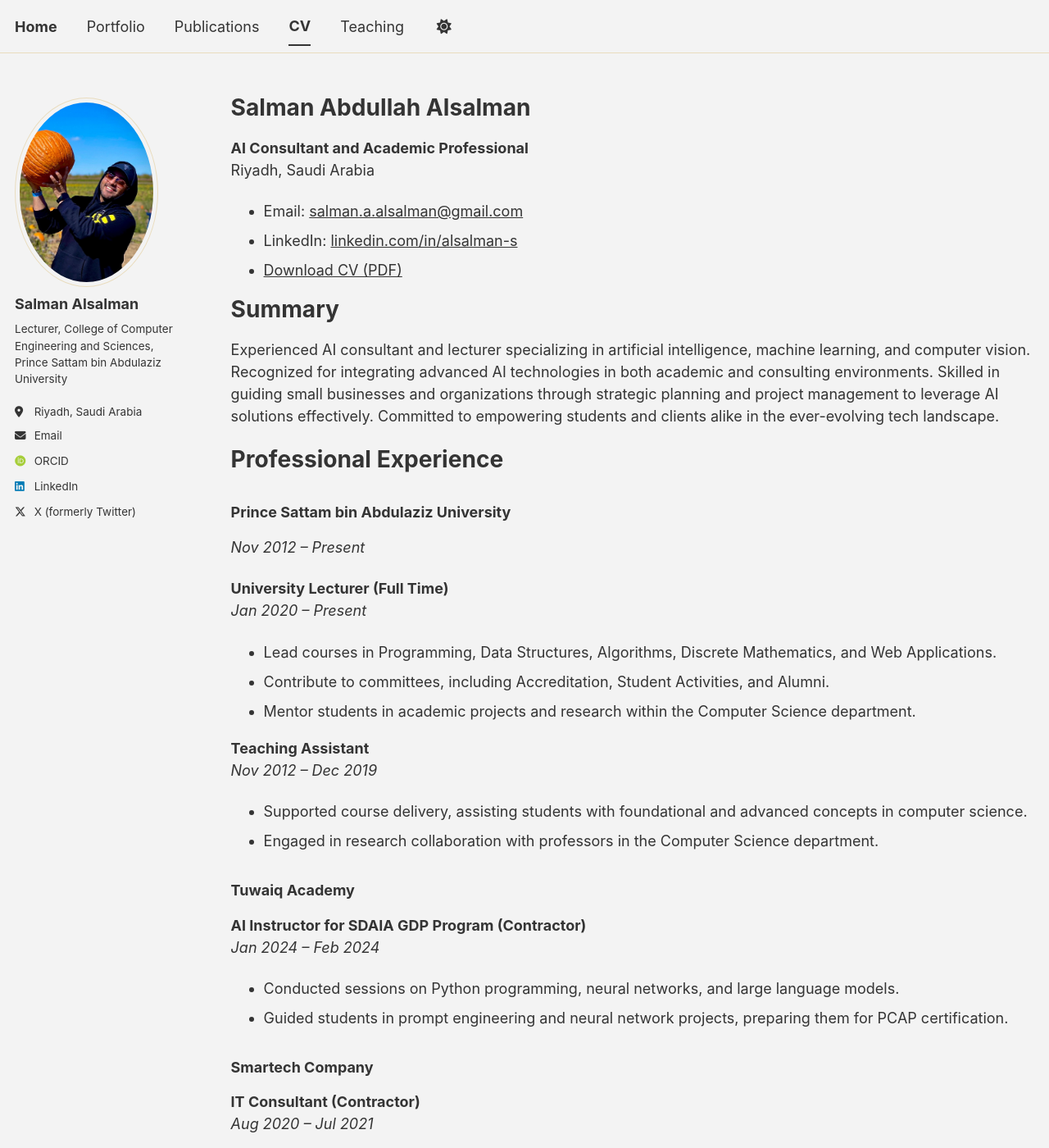
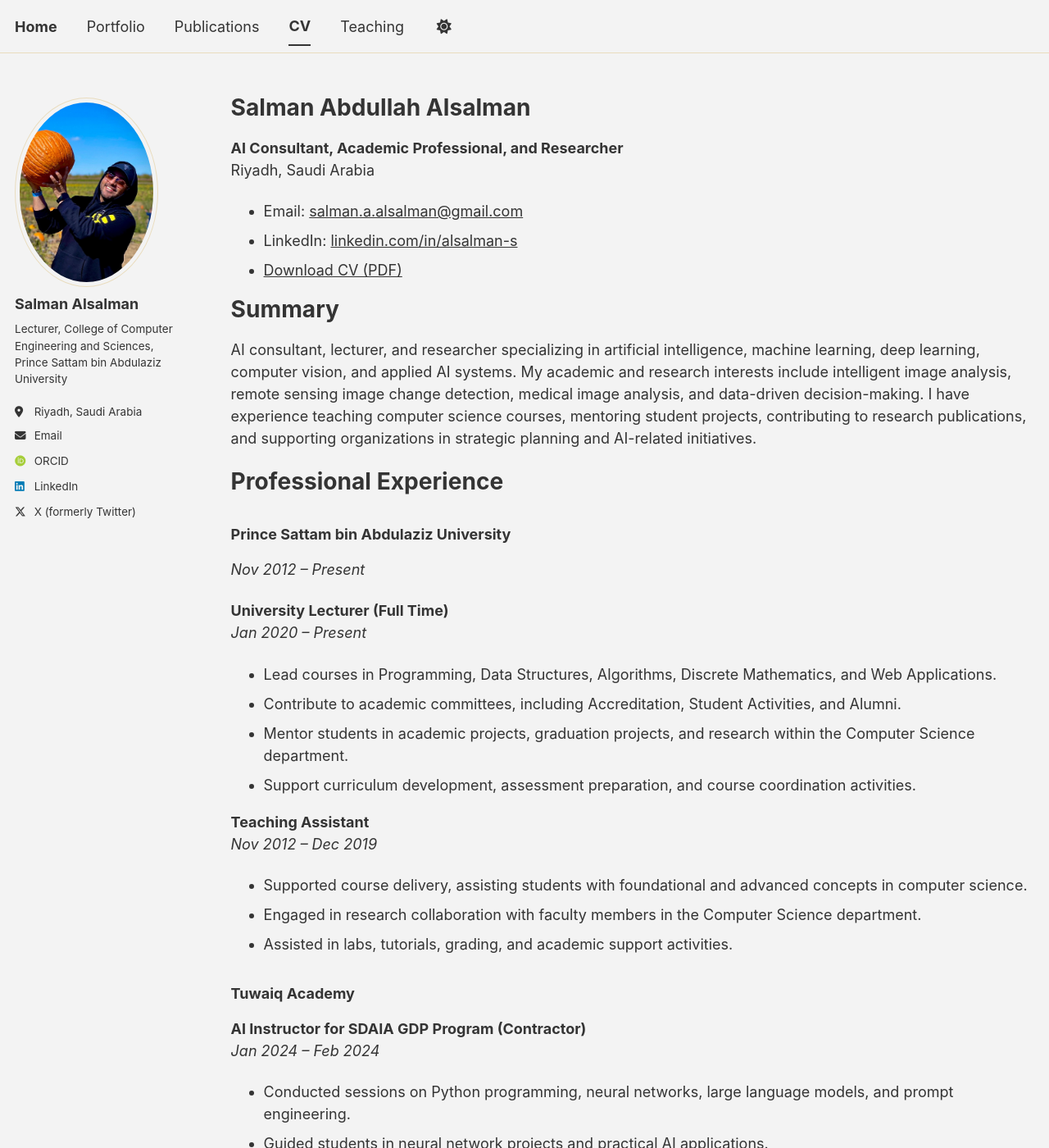
Before and after one commit to x1xSAS/x1xSAS.github.io, a Jekyll site: the page built from _pages/cv.md, in a window 1280 px wide and 1400 px high. Shown: the whole window at 82% size. Built offline with Jekyll 4.4.1, drawn with Linux system fonts in a browser that asks for light colours; some web fonts are replaced; a script bundle is joined from its source files by our own code; library files that are not in the unit come from our copies; some of the changed text lies outside the part shown.

Commit message:
Update cv.md

```diff
--- a/_pages/cv.md
+++ b/_pages/cv.md
@@ -11,7 +11,7 @@ redirect_from:
 
 # Salman Abdullah Alsalman
 
-**AI Consultant and Academic Professional**
+**AI Consultant, Academic Professional, and Researcher**
 Riyadh, Saudi Arabia
 
 * Email: [salman.a.alsalman@gmail.com](mailto:salman.a.alsalman@gmail.com)
@@ -20,7 +20,7 @@ Riyadh, Saudi Arabia
 
 Summary
 ======
-Experienced AI consultant and lecturer specializing in artificial intelligence, machine learning, and computer vision. Recognized for integrating advanced AI technologies in both academic and consulting environments. Skilled in guiding small businesses and organizations through strategic planning and project management to leverage AI solutions effectively. Committed to empowering students and clients alike in the ever-evolving tech landscape.
+AI consultant, lecturer, and researcher specializing in artificial intelligence, machine learning, deep learning, computer vision, and applied AI systems. My academic and research interests include intelligent image analysis, remote sensing image change detection, medical image analysis, and data-driven decision-making. I have experience teaching computer science courses, mentoring student projects, contributing to research publications, and supporting organizations in strategic planning and AI-related initiatives.
 
 Professional Experience
 ======
@@ -32,22 +32,25 @@ Professional Experience
 *Jan 2020 – Present*
 
 * Lead courses in Programming, Data Structures, Algorithms, Discrete Mathematics, and Web Applications.
-* Contribute to committees, including Accreditation, Student Activities, and Alumni.
-* Mentor students in academic projects and research within the Computer Science department.
+* Contribute to academic committees, including Accreditation, Student Activities, and Alumni.
+* Mentor students in academic projects, graduation projects, and research within the Computer Science department.
+* Support curriculum development, assessment preparation, and course coordination activities.
 
 **Teaching Assistant**
 *Nov 2012 – Dec 2019*
 
 * Supported course delivery, assisting students with foundational and advanced concepts in computer science.
-* Engaged in research collaboration with professors in the Computer Science department.
+* Engaged in research collaboration with faculty members in the Computer Science department.
+* Assisted in labs, tutorials, grading, and academic support activities.
 
 ### **Tuwaiq Academy**
 
 **AI Instructor for SDAIA GDP Program (Contractor)**
 *Jan 2024 – Feb 2024*
 
-* Conducted sessions on Python programming, neural networks, and large language models.
-* Guided students in prompt engineering and neural network projects, preparing them for PCAP certification.
+* Conducted sessions on Python programming, neural networks, large language models, and prompt engineering.
+* Guided students in neural network projects and practical AI applications.
+* Supported learners in preparation for PCAP certification and AI-related technical skills.
 
 ### **Smartech Company**
 
@@ -56,6 +59,7 @@ Professional Experience
 
 * Managed IT projects and advised on strategic decisions, with a focus on app development for healthcare.
 * Coordinated communication between developers, designers, and clients to ensure project success.
+* Supported project planning, requirements analysis, and client-facing technology consultation.
 
 ### **Elm Company**
 
@@ -63,6 +67,7 @@ Professional Experience
 *Jul 2011 – Sep 2011*
 
 * Analyzed, designed, and developed a new CMS system using J2EE for Elm’s Innovation Unit.
+* Supported software development tasks and contributed to internal system improvement.
 
 ### **IMAMU (College of Computer Science and Information Systems)**
 
@@ -94,9 +99,11 @@ Imam Muhammad Bin Saud Islamic University, Saudi Arabia
 Key Skills
 ======
 
-**Technical Skills:** Artificial Intelligence, Machine Learning, Deep Learning, Computer Vision, Data Analysis
+**Technical Skills:** Artificial Intelligence, Machine Learning, Deep Learning, Computer Vision, Remote Sensing, Image Analysis, Change Detection, Data Analysis, Programming, Web Applications
 
-**Soft Skills:** Leadership, Small Business Consultation, Strategic Planning, Project Management
+**Research Skills:** Scientific Writing, Literature Review, Experimental Design, Deep Learning Model Evaluation, Academic Collaboration
+
+**Soft Skills:** Leadership, Teaching, Mentoring, Small Business Consultation, Strategic Planning, Project Management, Communication
 
 Licenses & Certifications
 ======
@@ -130,6 +137,15 @@ Languages
 Publications
 ======
 
+### Journal Publications
+
+Salman Alsalman and Amina Salhi.
+“HCFFormer: a hybrid CNN–transformer framework for heterogeneous remote sensing image change detection.”
+*International Journal of Remote Sensing, 2026.*
+DOI: [10.1080/01431161.2026.2691979](https://doi.org/10.1080/01431161.2026.2691979)
+
+### Conference Publications
+
 Ahmed Biyabani, Salman A. Al-Salman, and Khalid S. Alkhalaf.
 “Embedded real-time bilingual ALPR.”
 *2015 International Conference on Communications, Signal Processing, and Applications (ICCSPA), Sharjah, 2015.*
@@ -138,6 +154,8 @@ DOI: [10.1109/ICCSPA.2015.7081311](https://doi.org/10.1109/ICCSPA.2015.7081311)
 Academic Projects & Research
 ======
 
+**HCFFormer: Hybrid CNN–Transformer Framework for Heterogeneous Remote Sensing Image Change Detection:** Published research work proposing a hybrid deep learning framework that combines CNN and Transformer-based approaches for heterogeneous remote sensing image change detection.
+
 **Malaria Cell Detection using Curriculum Learning and Faster R-CNN:** Designed and implemented a deep learning pipeline using Faster R-CNN with Detectron2 and curriculum learning strategies to detect malaria-infected cells in microscope images.
 
 **Large-Scale Analysis of Citation Bias:** Developed a predictive model assessing citation likelihood based on demographic data.
```
